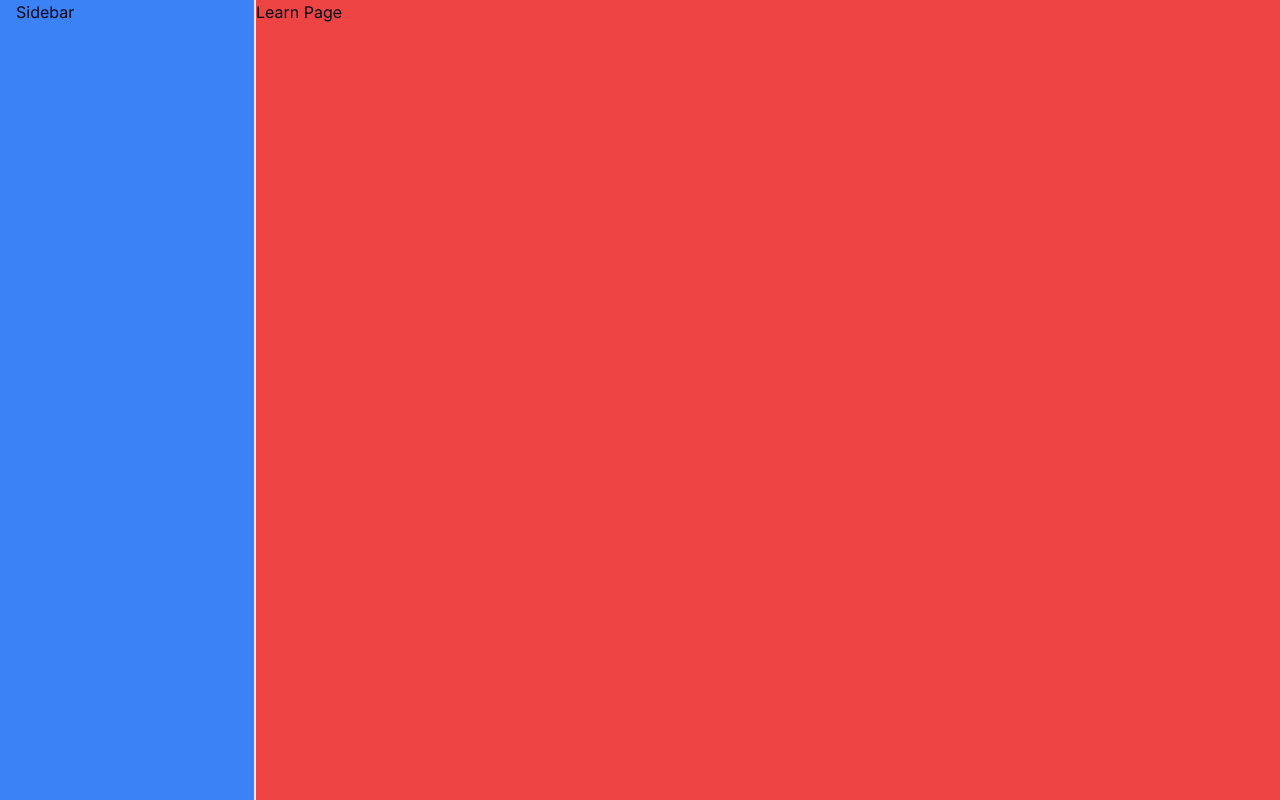
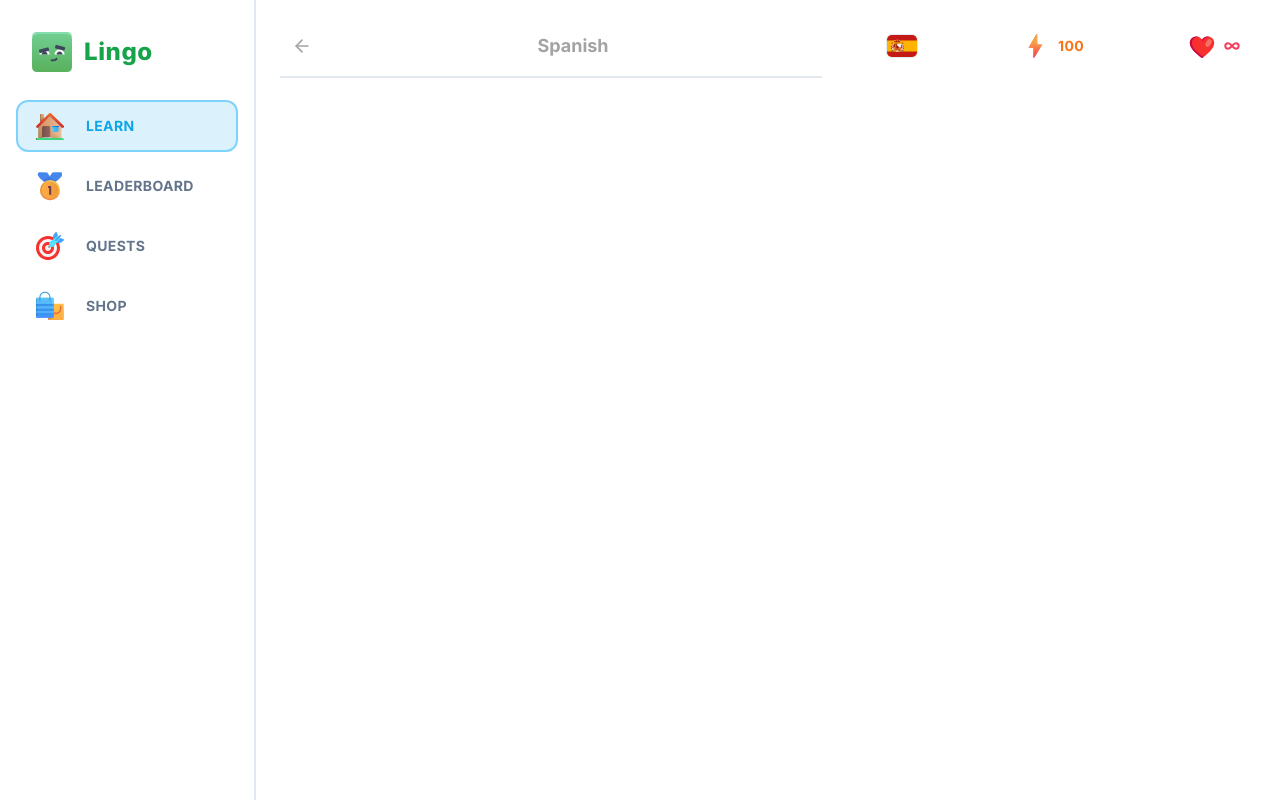
Before and after one commit to Panicz123456/dualingo-clone-nextjs, a Next.js app: page /learn in a window 1280 px wide. Built offline with nearby package versions, Linux system fonts and the light colour scheme.

Commit message:
before db

```diff
--- a/app/(main)/layout.tsx
+++ b/app/(main)/layout.tsx
@@ -8,10 +8,10 @@ type Props = {
 const MainLayout = ({ children }: Props) => {
   return (
     <>
-    <MobileHeader />
+      <MobileHeader />
       <Sidebar className="hidden lg:flex" />
       <main className="lg:pl-[256px] h-full pt-[50px] lg:pt-0">
-        <div className="bg-red-500 h-full">{children}</div>
+        <div className="max-w-[1056px] mx-auto pt-6 h-full">{children}</div>
       </main>
     </>
   );
--- /dev/null
+++ b/app/(main)/learn/Header.tsx
@@ -0,0 +1,21 @@
+import { Button } from "@/components/ui/button";
+import { ArrowLeft } from "lucide-react";
+import Link from "next/link";
+
+type Props = {
+  title: string;
+};
+
+export const Header = ({ title }: Props) => {
+  return (
+    <div className="sticky top-0 bg-white pb-3 lg:mt-[-28px] lg:pt-[28px] flex items-center justify-between border-b-2 mb-5 text-neutral-400 lg:z-50">
+      <Link href="/curses">
+        <Button variant="ghost" size="sm">
+          <ArrowLeft className="size-5 stroke-2 text-neutral-400" />
+        </Button>
+      </Link>
+      <h1 className="font-bold text-lg">{title}</h1>
+      <div />
+    </div>
+  );
+};
--- a/app/(main)/learn/page.tsx
+++ b/app/(main)/learn/page.tsx
@@ -1,9 +1,24 @@
+import { FeedWrapper } from "@/components/FeedWrapper";
+import { StickyWrapper } from "@/components/StickyWrapper";
+import { Header } from "./Header";
+import { UserProgress } from "@/components/UserProgress";
+
 const LearnPage = () => {
-    return (
-        <div>
-            Learn Page
-        </div>
-    )
-}
+  return (
+    <div className="flex flex-row-reverse gap-[48px] px-6">
+      <StickyWrapper>
+        <UserProgress
+          activeCurse={{ title: "Spanish", imageSrc: "/es.svg" }}
+          hearts={5}
+          points={100}
+          hasActiveSubscription={true}
+        />
+      </StickyWrapper>
+      <FeedWrapper>
+        <Header title="Spanish" />
+      </FeedWrapper>
+    </div>
+  );
+};
 
-export default LearnPage
+export default LearnPage;
--- /dev/null
+++ b/components/FeedWrapper.tsx
@@ -0,0 +1,11 @@
+type Props = {
+    children: React.ReactNode
+}
+
+export const FeedWrapper = ({children}: Props) => {
+    return (
+        <div className="flex-1 relative top-0 pb-10">
+            {children}
+        </div>
+    )
+}
--- /dev/null
+++ b/components/StickyWrapper.tsx
@@ -0,0 +1,13 @@
+type Props = {
+  children: React.ReactNode;
+};
+
+export const StickyWrapper = ({ children }: Props) => {
+  return (
+    <div className="hidden lg:block w-[386px] sticky self-end bottom-6">
+      <div className="min-h-[calc(100vh-48px)] sticky top-6 flex flex-col gap-y-4">
+        {children}
+      </div>
+    </div>
+  );
+};
--- /dev/null
+++ b/components/UserProgress.tsx
@@ -0,0 +1,62 @@
+import Link from "next/link";
+import { Button } from "./ui/button";
+import Image from "next/image";
+import { InfinityIcon } from "lucide-react";
+
+type Props = {
+  activeCurse: { imageSrc: string; title: string }; //TODO: Replace with DB types
+  hearts: number;
+  points: number;
+  hasActiveSubscription: boolean;
+};
+
+export const UserProgress = ({
+  activeCurse,
+  hasActiveSubscription,
+  hearts,
+  points,
+}: Props) => {
+  return (
+    <div className="flex items-center justify-between gap-x-2 w-full">
+      <Link href="/courses">
+        <Button variant="ghost">
+          <Image
+            src={activeCurse.imageSrc}
+            alt={activeCurse.title}
+            className="rounded-md border"
+            width={32}
+            height={32}
+          />
+        </Button>
+      </Link>
+      <Link href="/shop">
+        <Button variant="ghost" className="text-orange-500">
+          <Image
+            src="/points.svg"
+            height={28}
+            width={28}
+            alt="Points"
+            className="mr-2"
+          />
+          {points}
+        </Button>
+      </Link>
+      <Link href="/shop">
+        <Button variant="ghost" className="text-rose-500">
+          <Image
+            src="/heart.svg"
+            height={28}
+            width={28}
+            alt="Points"
+            className="mr-2"
+          />
+          {hasActiveSubscription ? (
+            <InfinityIcon className="size-4 stroke-[3]" />
+          ) : (
+            hearts
+          )}
+        </Button>
+      </Link>
+    </div>
+  );
+};
--- a/components/sidebar.tsx
+++ b/components/sidebar.tsx
@@ -1,4 +1,9 @@
 import { cn } from "@/lib/utils";
+import Image from "next/image";
+import Link from "next/link";
+import { SidebarItem } from "./sidebarItem";
+import { ClerkLoaded, ClerkLoading, UserButton } from "@clerk/nextjs";
+import { Loader } from "lucide-react";
 
 type Props = {
   className?: string;
@@ -8,10 +13,35 @@ export const Sidebar = ({ className }: Props) => {
   return (
     <div
       className={cn(
-        "flex bg-blue-500 h-full lg:w-[256px] lg:fixed left-0 top-0 px-4 border-r-2 flex-col",
+        "flex h-full lg:w-[256px] lg:fixed left-0 top-0 px-4 border-r-2 flex-col",
         className
       )}>
-      Sidebar
+      <Link href="/learn">
+        <div className="pt-8 pl-4 pb-7 flex items-center gap-x-3 ">
+          <Image src="/mascot.svg" alt="Lingo logo" width={40} height={40} />
+          <h1 className="text-2xl font-extrabold text-green-600 tracking-wide">
+            Lingo
+          </h1>
+        </div>
+      </Link>
+      <div className="flex flex-col gap-y-2 flex-1">
+        <SidebarItem label="Learn" href="/learn" iconSrc="/learn.svg" />
+        <SidebarItem
+          label="Leaderboard"
+          href="/leaderboard"
+          iconSrc="/leaderboard.svg"
+        />
+        <SidebarItem label="quests" href="/quests" iconSrc="/quests.svg" />
+        <SidebarItem label="Shop" href="/shop" iconSrc="/shop.svg" />
+      </div>
+      <div className="p-4">
+        <ClerkLoading>
+          <Loader className="size-5 text-muted-foreground animate-spin" />
+        </ClerkLoading>
+        <ClerkLoaded>
+          <UserButton afterSignOutUrl="/" />
+        </ClerkLoaded>
+      </div>
     </div>
   );
 };
--- /dev/null
+++ b/components/sidebarItem.tsx
@@ -0,0 +1,34 @@
+"use client";
+
+import { usePathname } from "next/navigation";
+import { Button } from "./ui/button";
+import Link from "next/link";
+import Image from "next/image";
+
+type Props = {
+  label: string;
+  iconSrc: string;
+  href: string;
+};
+
+export const SidebarItem = ({ href, iconSrc, label }: Props) => {
+  const pathname = usePathname();
+  const isActive = pathname === href;
+  return (
+    <Button
+      variant={isActive ? "sidebarOutline" : "sidebar"}
+      className="justify-start h-[52px]"
+      asChild>
+      <Link href={href}>
+        <Image
+          src={iconSrc}
+          alt={label}
+          className="mr-5"
+          height={32}
+          width={32}
+        />
+        {label}
+      </Link>
+    </Button>
+  );
+};
```
